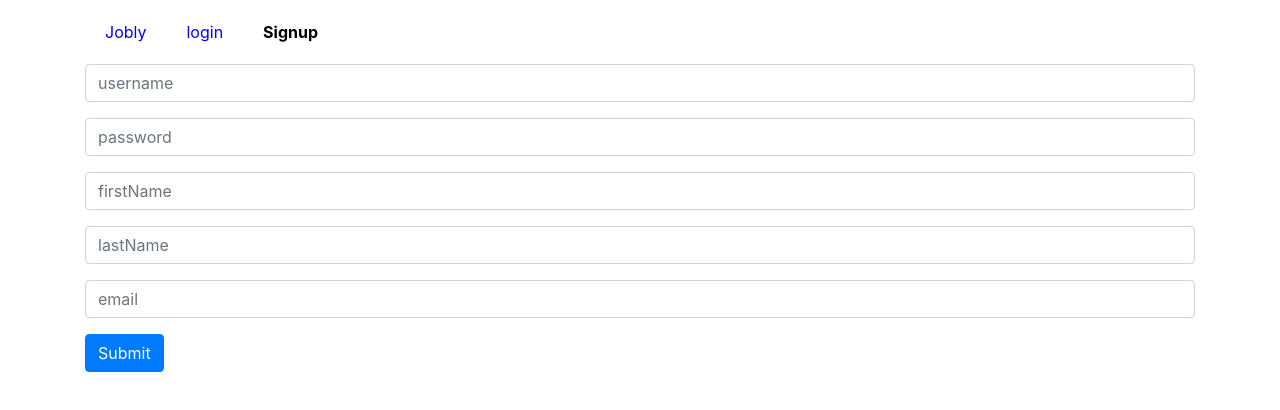
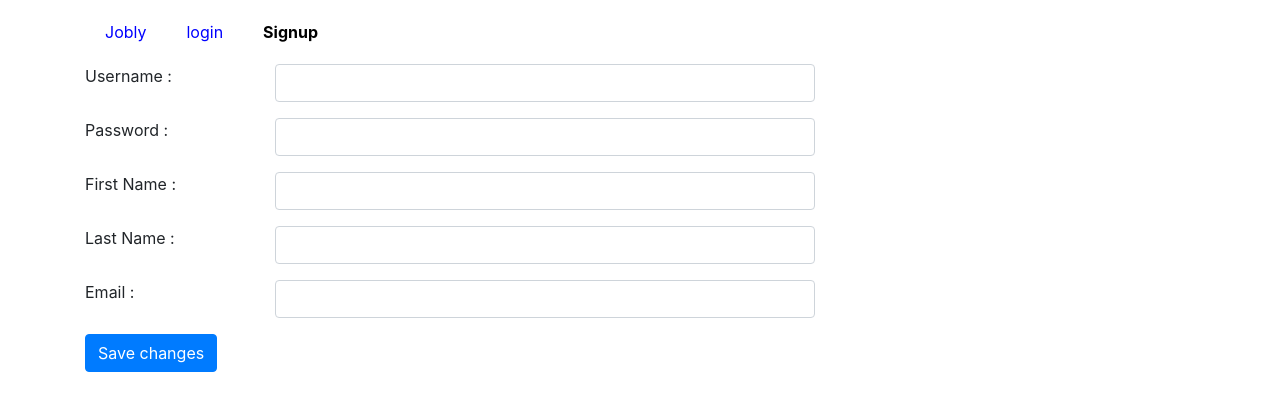
Before and after one commit to mshweta-7829/jobly-frontend, a React (Create React App) app: page /signup in a window 1280 px wide. Shown: the top 410 px of the page. Built offline with nearby package versions, Linux system fonts and the light colour scheme; no server answers.

Commit message:
Modified UI of the signup form

```diff
--- a/src/auths/SignupForm.js
+++ b/src/auths/SignupForm.js
@@ -48,25 +48,6 @@ function SignupForm({ initialFormData, signup }) {
     // setFormData(initialFormData);
   }
 
-
-  function renderFormInputs() {
-    return(
-      Object.keys(initialFormData).map(input => (
-        <div className="form-group">
-          <input
-            id={`signup-${input}`}
-            name={input}
-            className="form-control"
-            placeholder={input}
-            onChange={handleChange}
-            value={formData[input]}
-            aria-label={input}
-          />
-        </div>
-      ))
-    )
-  }
-
   return (
     <div>
       {formErrors.length
@@ -74,8 +55,86 @@ function SignupForm({ initialFormData, signup }) {
         : null}
 
       <form onSubmit={handleSubmit} className='SignupForm'>
-        {renderFormInputs()}
-        <button className="btn btn-primary">Submit</button>
+        <div className='form-group row'>
+        <div className="col-sm-2">
+        <label>Username :</label>
+        </div>
+          <div className="col-sm-6">
+            <input
+              className="form-control"
+              onChange={handleChange}
+              name='username'
+              value={formData.username}
+            />
+          </div>
+        </div>
+
+        <div className="form-group row">
+        <div className="col-sm-2">
+          <label>Password :</label>
+        </div>
+          <div className="col-sm-6">
+            <input
+              id={`Profile-password`}
+              name='password'
+              type='password'
+              className="form-control"
+              onChange={handleChange}
+              value={formData.password}
+              aria-label='email'
+            />
+          </div>
+        </div>
+
+        <div className="form-group row">
+        <div className="col-sm-2">
+          <label htmlFor={`Profile-firstName`}>First Name :</label>
+        </div>
+          <div className="col-sm-6">
+            <input
+              id={`Profile-firstName`}
+              name='firstName'
+              className="form-control"
+              onChange={handleChange}
+              value={formData.firstName}
+              aria-label='firstName'
+            />
+          </div>
+        </div>
+
+        <div className="form-group row">
+        <div className="col-sm-2">
+          <label htmlFor={`Profile-lastName`}>Last Name :</label>
+        </div>
+          <div className="col-sm-6">
+            <input
+              id={`Profile-lastName`}
+              name='lastName'
+              className="form-control"
+              onChange={handleChange}
+              value={formData.lastName}
+              aria-label='lastName'
+            />
+          </div>
+        </div>
+
+        <div className="form-group row">
+        <div className="col-sm-2">
+          <label htmlFor={`Profile-email`}>Email :</label>
+        </div>
+          <div className="col-sm-6">
+            <input
+              id={`Profile-email`}
+              name='email'
+              className="form-control"
+              onChange={handleChange}
+              value={formData.email}
+              aria-label='email'
+            />
+          </div>
+        </div>
+
+        <button className="btn btn-primary">Save changes</button>
       </form>
     </div>
   )
```
